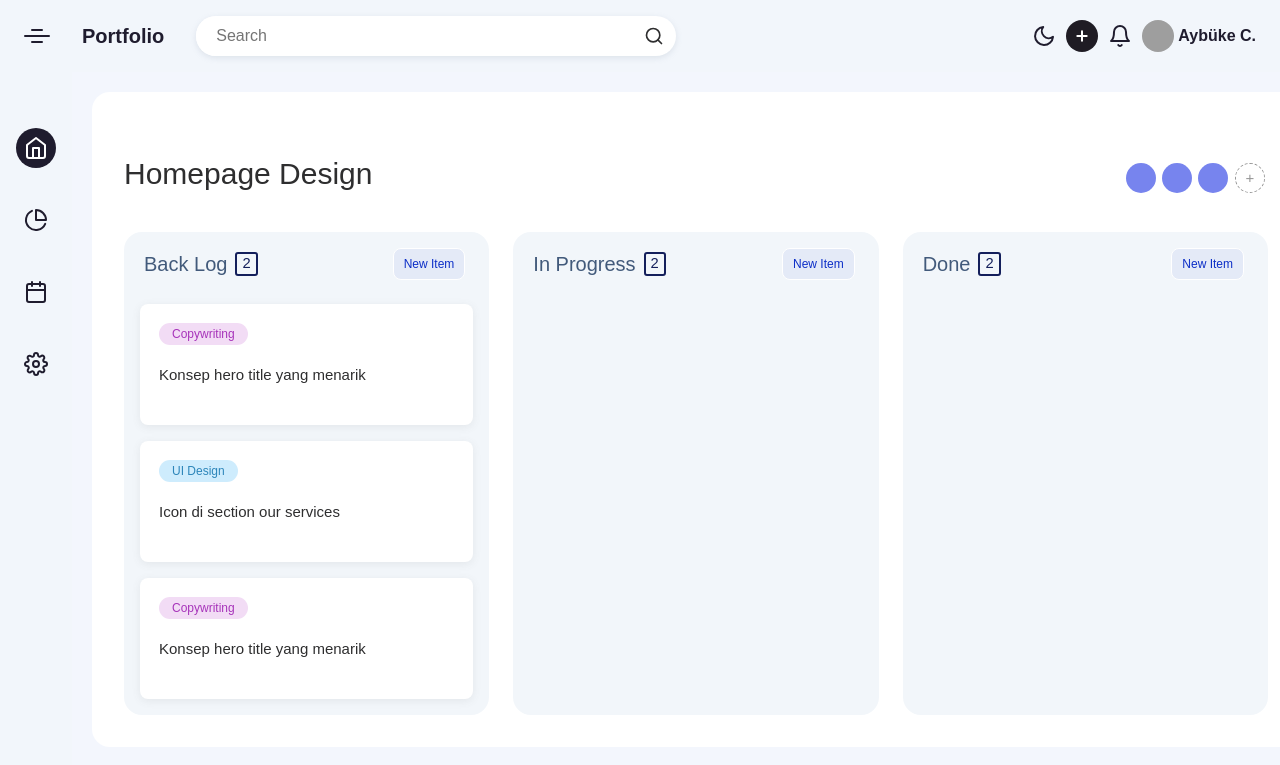
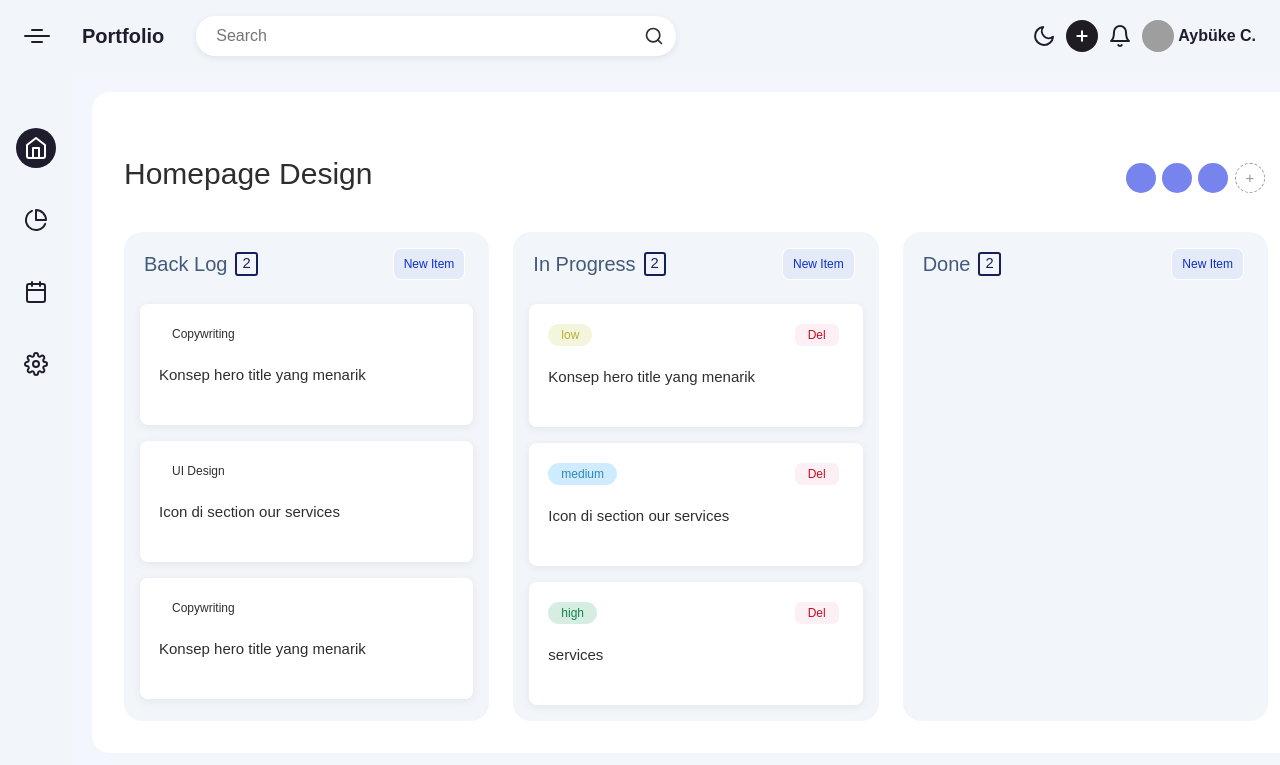
Before and after one commit to programmingwithnavilla/todoapp, a React (Create React App) app: page / in a window 1280 px wide. Shown: the top 765 px of the page. Built offline with nearby package versions, Linux system fonts and the light colour scheme; grey boxes are pictures that could not be loaded.

Commit message:
todo appa

```diff
--- /dev/null
+++ b/src/component/specific/Task.scss
@@ -0,0 +1,79 @@
+@mixin display {
+  display: flex;
+  align-items: center;
+}
+.task {
+  // cursor: move;
+  background-color: var(--white);
+  padding: 1rem;
+  border-radius: 8px;
+  width: 100%;
+  box-shadow: rgba(99, 99, 99, 0.1) 0px 2px 8px 0px;
+  margin-bottom: 1rem;
+  border: 3px dashed transparent;
+
+  p {
+    font-size: 15px;
+    margin: 1.2rem 0;
+  }
+  &__tag {
+    border-radius: 100px;
+    padding: 2px 13px;
+    font-size: 12px;
+
+    &--low {
+      color: var(--tag-4-text);
+      background-color: var(--tag-4);
+    }
+    &--medium {
+      color: var(--tag-3-text);
+      background-color: var(--tag-3);
+    }
+    &--high {
+      color: var(--tag-2-text);
+      background-color: var(--tag-2);
+    }
+  }
+  &__tags {
+    width: 100%;
+    @include display;
+    justify-content: space-between;
+  }
+
+  &__owner {
+    width: 25px;
+    height: 25px;
+    border-radius: 100rem;
+    background: var(--purple);
+    position: absolute;
+    display: inline-block;
+    right: 0;
+    bottom: 0;
+  }
+}
+
+.task-hover {
+  border: 3px dashed var(--light-grey) !important;
+}
+
+.btn-delete {
+  border: 0.8px solid #fff;
+  color: #c70c25;
+  background: rgba(192, 12, 95, 0.06);
+  border-radius: 8px;
+  padding: 2px 13px;
+  font-weight: 400;
+  font-size: 12px;
+  -webkit-border-radius: 8px;
+}
+
+.leave-enter-active,
+.leave-leave-active {
+  transform-origin: 50% 50%;
+  transition: transform 0.5s cubic-bezier(0.61, 1, 0.88, 1);
+  transition-property: transform, opacity;
+}
+.leave-enter,
+.leave-leave-to {
+  transform: scale(0) rotate(-60deg);
+}
--- /dev/null
+++ b/src/component/specific/Task.tsx
@@ -0,0 +1,98 @@
+import React, { useState, memo } from "react";
+import { Conditional } from "../../utils/consts/index";
+import "./Task.scss";
+
+interface ITask {
+  id: string;
+  taskTitle: string;
+  prority: string;
+  isEdit: Boolean;
+  updateTask: Function;
+  deleteTask: Function;
+}
+const Task = ({
+  id,
+  taskTitle,
+  prority,
+  isEdit,
+  updateTask,
+  deleteTask,
+}: ITask): JSX.Element => {
+  let [title, setTitle] = useState("");
+  let [prorityTask, setPrority] = useState("low");
+  return (
+    <div className={"task"} draggable="true">
+      <div className="task__tags">
+        <Conditional checkRender={!isEdit}>
+          <span className={`task__tag task__tag--${prority}`}>{prority}</span>
+          <button
+            className="btn-delete mx-1"
+            onClick={() => {
+              deleteTask("inprogress", id);
+            }}
+          >
+            Del
+          </button>
+        </Conditional>
+        <Conditional checkRender={isEdit}>
+          <div className="col d-flex justify-content-between">
+            <button
+              className={`
+              border-0
+              task__tag
+              ${prorityTask === "low" && "task__tag--low"}
+              `}
+              onClick={() => setPrority("low")}
+            >
+              Low
+            </button>
+            <button
+              className={`border-0 task__tag
+               ${prorityTask === "medium" && "task__tag--medium"}`}
+              onClick={() => setPrority("medium")}
+            >
+              Medium
+            </button>
+            <button
+              onClick={() => setPrority("high")}
+              className={`
+              border-0
+              task__tag
+              ${prorityTask === "high" && "task__tag--high"}
+              `}
+            >
+              High
+            </button>
+          </div>
+        </Conditional>
+      </div>
+      <Conditional checkRender={isEdit}>
+        <input
+          placeholder="Enter a title for this card…"
+          className="col-12 rounded border p-1 mt-3 border-0"
+          value={title}
+          onChange={(event) => {
+            setTitle(event.currentTarget.value);
+          }}
+          onKeyUp={(event) => {
+            if (event.key === "Enter") {
+              updateTask("inprogres", {
+                id,
+                taskTitle: title,
+                prority: prorityTask,
+                isEdit: false,
+              });
+              setTitle("");
+              setPrority("low");
+            }
+          }}
+        />
+      </Conditional>
+      <Conditional checkRender={!isEdit}>
+        <p>{taskTitle}</p>
+      </Conditional>
+    </div>
+  );
+};
+
+export default memo(Task);
--- a/src/screens/home/home.scss
+++ b/src/screens/home/home.scss
@@ -10,8 +10,8 @@
   --tag-2-text: #13854e;
   --tag-3: #ceecfd;
   --tag-3-text: #2d86ba;
-  --tag-4: #f2dcf5;
-  --tag-4-text: #a734ba;
+  --tag-4: #f3f5dc;
+  --tag-4-text: #baad34;
   --purple: #7784ee;
 }
 * {
@@ -102,64 +102,6 @@ h1 {
   }
 }
 
-.task {
-  cursor: move;
-  background-color: var(--white);
-  padding: 1rem;
-  border-radius: 8px;
-  width: 100%;
-  box-shadow: rgba(99, 99, 99, 0.1) 0px 2px 8px 0px;
-  margin-bottom: 1rem;
-  border: 3px dashed transparent;
-
-  &:hover {
-    box-shadow: rgba(99, 99, 99, 0.3) 0px 2px 8px 0px;
-    border-color: rgba(162, 179, 207, 0.2) !important;
-  }
-
-  p {
-    font-size: 15px;
-    margin: 1.2rem 0;
-  }
-  &__tag {
-    border-radius: 100px;
-    padding: 2px 13px;
-    font-size: 12px;
-
-    &--copyright {
-      color: var(--tag-4-text);
-      background-color: var(--tag-4);
-    }
-    &--design {
-      color: var(--tag-3-text);
-      background-color: var(--tag-3);
-    }
-    &--illustration {
-      color: var(--tag-2-text);
-      background-color: var(--tag-2);
-    }
-  }
-  &__tags {
-    width: 100%;
-    @include display;
-    justify-content: space-between;
-  }
-
-  &__owner {
-    width: 25px;
-    height: 25px;
-    border-radius: 100rem;
-    background: var(--purple);
-    position: absolute;
-    display: inline-block;
-    right: 0;
-    bottom: 0;
-  }
-}
-
-.task-hover {
-  border: 3px dashed var(--light-grey) !important;
-}
 .task-details {
   border-left: 1px solid #d9e0e9;
   display: inline-block;
--- a/src/screens/home/index.tsx
+++ b/src/screens/home/index.tsx
@@ -1,4 +1,5 @@
 import React, { Component } from "react";
+import Task from "../../component/specific/Task";
 import "./home.scss";
 type MyProps = {
   // using `interface` is also ok
@@ -6,10 +7,61 @@ type MyProps = {
 };
 type MyState = {
   count: number; // like this
+  list: any;
 };
 class Home extends React.Component<MyProps, MyState> {
   state: MyState = {
     count: 0,
+    list: [
+      {
+        id: 1,
+        taskTitle: "Konsep hero title yang menarik",
+        prority: "low",
+        isEdit: false,
+      },
+      {
+        id: 2,
+        taskTitle: "Icon di section our services",
+        prority: "medium",
+        isEdit: false,
+      },
+      {
+        id: 3,
+        taskTitle: "services",
+        prority: "high",
+        isEdit: false,
+      },
+    ],
+  };
+
+  addTask = (type: String) => {
+    const { list } = this.state;
+    list.unshift({
+      id: 3,
+      taskTitle: "",
+      type: "",
+      isEdit: true,
+    });
+
+    this.setState({ list });
+  };
+  updateTask = (type: String, task: any) => {
+    console.log("update task", task);
+    const { list } = this.state;
+    let index = list.findIndex((lst: any) => lst.id === task.id);
+    if (index != -1) {
+      list[index] = task;
+      this.setState({ list });
+    }
+  };
+  deleteTask = (type: String, id: string) => {
+    const { list } = this.state;
+    console.log("id", id);
+    list.splice(
+      list.findIndex((x: any) => x.id === id),
+      1
+    );
+    this.setState({ list });
   };
   render() {
     return (
@@ -68,8 +120,20 @@ class Home extends React.Component<MyProps, MyState> {
                   </div>
                   <span className="badge mx-2">2</span>
                 </div>
-                <button className="btm-new-item mx-1">New Item</button>
+                <button
+                  className="btm-new-item mx-1"
+                  onClick={() => this.addTask("inProgress")}
+                >
+                  New Item
+                </button>
               </div>
+              {this.state.list.map((lst: any) => (
+                <Task
+                  {...lst}
+                  updateTask={this.updateTask}
+                  deleteTask={this.deleteTask}
+                />
+              ))}
             </div>
             <div className="project-column px-3">
               <div className="project-column-heading  py-2 rounded px-1 mt-2 mb-3">
--- /dev/null
+++ b/src/utils/consts/index.js
@@ -0,0 +1,3 @@
+export const Conditional = ({ checkRender, children }) => {
+  return !!checkRender && children;
+};
```
